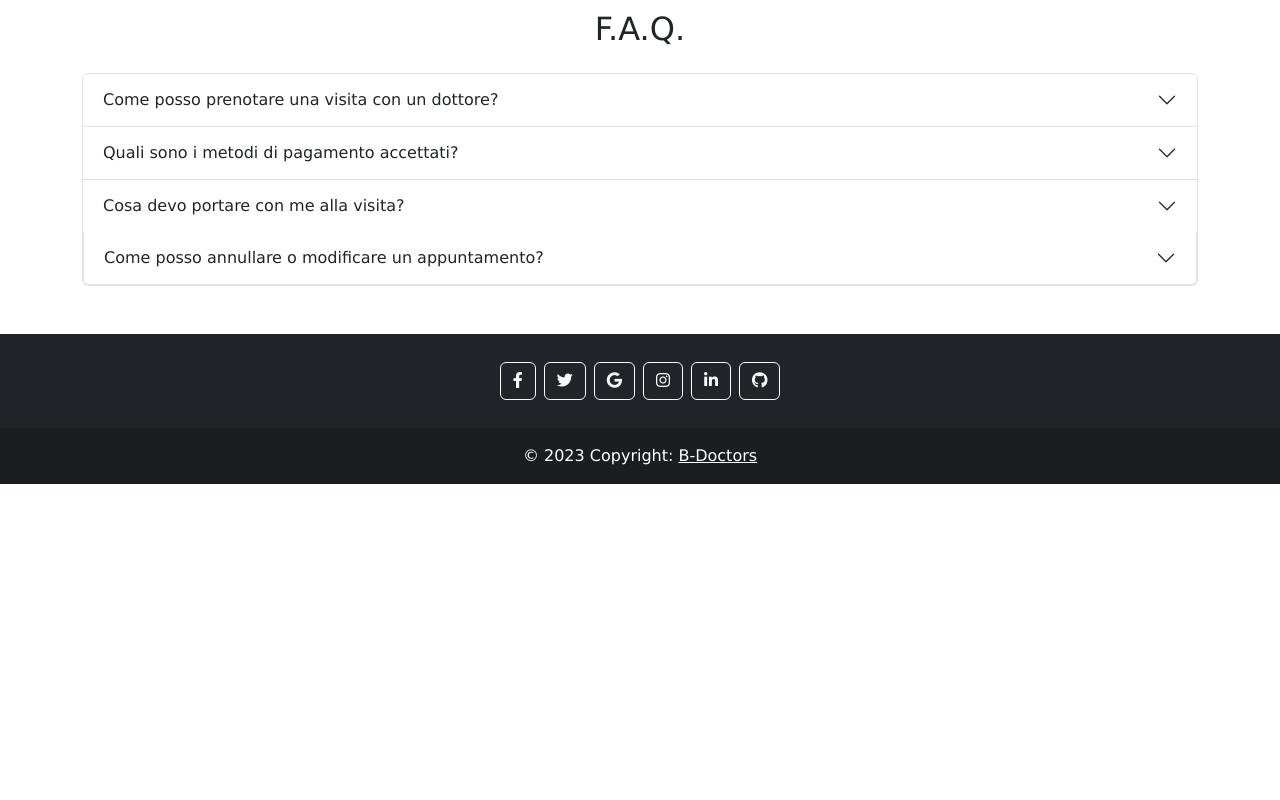
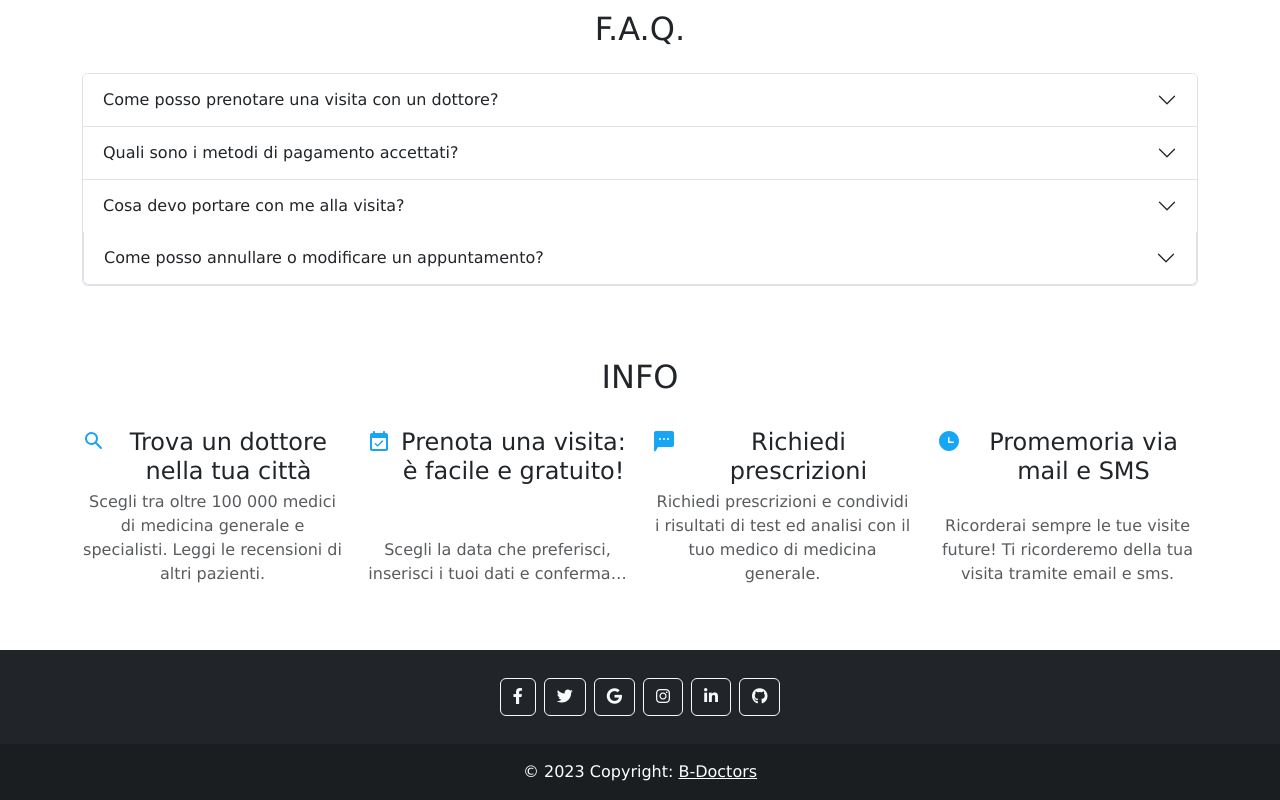
Before and after one commit to Riccardouras/Bdoctors-frontend, a Vue app: page / in a window 1280 px wide. Shown: the part 560-1360 px from the top of the page. Before the commit the page ends 1044 px from the top, so only its background shows below. Built offline with nearby package versions, Linux system fonts and the light colour scheme; no server answers.

Commit message:
card + mediaquery

```diff
--- a/src/components/AdvancedSearch.vue
+++ b/src/components/AdvancedSearch.vue
@@ -72,19 +72,19 @@ export default {
         <div class="background">
 
             <!-- FORM RICERCA -->
-            <div class="container">
+            <div class="container form-container">
                 <div class="titleDoctor d-flex flex-column justify-content-around w-75 m-auto align-items-start pt-5">
                     <h2>Filtra per numero di recensioni e numero di stelle</h2>
                 </div>
                 <div class="form-row d-flex align-items-center">
-                    <div class="col me-3">
+                    <div class="form-col col me-3">
                         <label for="minAvgVote">Voto minimo</label>
                         <select @change="saveMinAvgVote($event)" class="form-control p-2" name="minAvgVote" id="minAvgVote">
                             <option :value="0" :key="0" selected>Nessun minimo</option>
                             <option v-for="n in 5" :value="n" :key="n">{{ n }}</option>
                         </select>
                     </div>
-                    <div class="col me-3">
+                    <div class="form-col  col me-3">
                         <label for="minNumOfReviews">Numero minimo di recensioni</label>
                         <select @change="saveMinNumOfReviews($event)" class="form-control p-2" name="minNumOfReviews"
                             id="minNumOfReviews">
@@ -92,25 +92,19 @@ export default {
                             <option v-for="n in 10" :value="n">{{ n }}</option>
                         </select>
                     </div>
-                    <div class="col me-3">
+                    <div class="form-col col me-3">
                         <label for="specialization">Specializzazione:</label>
                         <select @change="saveSpecialtyID($event)" class="form-control" name="specialty" id="specialty">
-                            <option v-for="specialty in store.specialties" :value="specialty.id" :key="specialty.id" :selected="store.specialtyID == specialty.id">
-                            {{ specialty.name }}
+                            <option v-for="specialty in store.specialties" :value="specialty.id" :key="specialty.id"
+                                :selected="store.specialtyID == specialty.id">
+                                {{ specialty.name }}
                             </option>
                         </select>
                     </div>
                     <button @click="searchWithFilter(store.specialtyID, store.minAvgVote, store.minNumOfReviews)"
                         class="button text-center mt-4">Cerca</button>
                 </div>
-                <div class="form-row d-flex align-items-center">
-
-                    <!-- <button :disabled="store.specialtyID != 0 ? false : true" @click="submitForm"
-                        class="button text-center mt-4">Cerca</button> -->
-                </div>
             </div>
-
-
         </div>
     </header>
 
@@ -123,13 +117,19 @@ export default {
                 </div>
                 <div class="col-sm-3 mt-2" v-for="doctor in store.doctors" :key="doctor.id">
                     <div class="card">
-                        <img class="card-img-top" style="height: 200px;" :src="doctor.doctorImage" :alt="doctor.doctorName">
-                        <div class="card-body" style="min-height: 300px;">
+                        <img class="card-img-top heading pb-2" style="height: 200px; object-fit: contain;"
+                            :src="doctor.doctorImage" :alt="doctor.doctorName">
+                        <div class="content">
                             <h5 class="card-title">{{ doctor.doctorName }}</h5>
-                            <p class="card-text" v-for="specialty in doctor.doctorSpecialtiesArray">{{ specialty }}</p>
+                            <span>Specializzato in:</span>
+                            <ul class="list-unstyled">
+                                <li class="specialization text-center" v-for="specialty in doctor.doctorSpecialtiesArray">{{
+                                    specialty }}</li>
+                            </ul>
                             <p class="card-text">Voto medio: {{ doctor.averageVote }}</p>
                             <p class="card-text">Numero recensioni: {{ doctor.numberOfReviews }}</p>
-                            <router-link :to="`/doctorpage/${doctor.doctorId}`">Vai alla pagina del dottore</router-link>
+                            <button class="btn"><router-link :to="`/doctorpage/${doctor.doctorId}`">Vai alla pagina del
+                                    dottore</router-link></button>
                         </div>
                     </div>
                 </div>
@@ -139,6 +139,22 @@ export default {
 </template>
 
 <style lang="scss">
+@use '../style/partials/variables.scss' as var;
+
+@media (max-width: 992px) {
+    .form-row {
+        flex-direction: column;
+        text-align: center;
+    }
+
+    .form-container {
+        min-height: 450px;
+    }
+
+    .form-col {
+        width: 100%;
+    }
+}
 
 .navbar {
     height: 100px;
@@ -157,6 +173,72 @@ export default {
     justify-content: space-between;
 }
 
+.card {
+    position: relative;
+    display: flex;
+    align-items: center;
+    justify-content: center;
+    width: 320px;
+    box-shadow: 0 10px 20px rgba(0, 0, 0, 0.2);
+    height: 100%;
+    padding: 32px;
+    overflow: hidden;
+    border-radius: 10px;
+    background: #212121;
+    border: 2px solid #313131;
+    transition: all 0.5s cubic-bezier(0.23, 1, 0.320, 1);
+}
+
+.content {
+    display: flex;
+    flex-direction: column;
+    justify-content: space-around;
+    height: 100%;
+    align-items: center;
+    gap: 20px;
+    color: #e8e8e8;
+    transition: all 0.5s cubic-bezier(0.23, 1, 0.320, 1);
+}
+
+.content .heading {
+    font-weight: 700;
+    font-size: 32px;
+}
+
+.content .para {
+    line-height: 1.5;
+}
+
+.content .btn {
+    color: #e8e8e8;
+    text-decoration: none;
+    padding: 10px;
+    font-weight: 600;
+    border: none;
+    cursor: pointer;
+    background: #07090c;
+    border-radius: 5px;
+    box-shadow: 0 5px 10px rgba(0, 0, 0, 0.2);
+
+    a {
+        text-decoration: none;
+    }
+}
+
+.card:hover {
+    box-shadow: var.$primaryColor;
+    border-color: var.$primaryColor;
+}
+
+.content .btn:hover {
+    outline: 2px solid #e8e8e8;
+    background: transparent;
+    color: var.$primaryColor;
+}
+
+.content .btn:active {
+    box-shadow: none;
+}
 
 #logo {
     width: 110px;
@@ -171,14 +253,11 @@ export default {
 header a {
     text-decoration: none;
     color: white;
-
-
 }
 
 .link-header:hover {
     color: black;
 }
-
 
 
 .background {
@@ -198,14 +277,6 @@ header a {
     margin: auto;
 }
 
-.button {
-    background-color: white;
-    width: 100px;
-    height: 50px;
-    border: none;
-    border-radius: 6px;
-    color: #17a5f5;
-}
 
 .form-select {
     height: 50px;
--- a/src/components/AppFooter.vue
+++ b/src/components/AppFooter.vue
@@ -1,9 +1,9 @@
 <script>
 
-    export default{
+export default {
     name: 'AppFooter',
-        data(){
-            return{
+    data() {
+        return {
             datodiprova: 'valorediprova'
         }
     }
@@ -12,6 +12,98 @@
 </script>
 
 <template>
+    <!-- INFO -->
+    <div class="container mt-5 mb-4">
+        <div class="row">
+            <div class="text-center mt-4 mb-4">
+                <h2>INFO</h2>
+            </div>
+            <div class="col-md-3 mb-2 mb-sm-0 media d-flex justify-content-between flex-column mt-0">
+                <div class="pr-1">
+                    <div class="d-inline-flex">
+                        <i class="svg-icon svg-icon-search svg-icon-size-24 svg-icon-color-secondary"><svg
+                                xmlns="http://www.w3.org/2000/svg" width="24" height="24" viewBox="0 0 24 24">
+                                <path
+                                    d="M14 9.5a4.5 4.5 0 1 0-9 0 4.5 4.5 0 0 0 9 0Zm-.665 5.249a6.5 6.5 0 1 1 1.414-1.414l4.958 4.958a1 1 0 0 1-1.414 1.414l-4.958-4.958Z">
+                                </path>
+                            </svg></i>
+                        <h3 class="h4 ml-1 mb-0 mr-1 ps-2 text-center">Trova un dottore nella tua città</h3>
+                    </div>
+                </div>
+                <div class="media-body">
+                    <p class="text-muted mt-1 mb-3 m-0 mb-sm-3 text-center">Scegli tra oltre 100&nbsp;000 medici di medicina
+                        generale e
+                        specialisti. Leggi le recensioni di altri pazienti.</p>
+                </div>
+            </div>
+
+            <div class="col-md-3 mb-2 mb-sm-0 media d-flex justify-content-between flex-column mt-0">
+                <div class="pr-1">
+                    <div class="d-inline-flex">
+                        <i class="svg-icon svg-icon-calendar-with-check svg-icon-size-24 svg-icon-color-secondary"><svg
+                                xmlns="http://www.w3.org/2000/svg" width="24" height="24" viewBox="0 0 24 24">
+                                <path
+                                    d="M16 11.53a.754.754 0 0 0-1.06 0l-4.35 4.35L9 14.29a.754.754 0 0 0-1.06 0c-.29.29-.29.77 0 1.06l1.94 1.94c.39.39 1.02.39 1.41 0l4.7-4.7c.3-.29.3-.77.01-1.06ZM19 4h-1V3c0-.55-.45-1-1-1s-1 .45-1 1v1H8V3c0-.55-.45-1-1-1s-1 .45-1 1v1H5c-1.11 0-1.99.9-1.99 2L3 20a2 2 0 0 0 2 2h14c1.1 0 2-.9 2-2V6c0-1.1-.9-2-2-2Zm-1 16H6c-.55 0-1-.45-1-1V9h14v10c0 .55-.45 1-1 1Z">
+                                </path>
+                            </svg></i>
+
+                        <h3 class="h4 ml-1 mb-0 mr-1 ps-2 text-center">Prenota una visita: è facile e gratuito!</h3>
+                    </div>
+                </div>
+                <div class="media-body">
+                    <p class="text-muted mt-1 mb-3 m-0 mb-sm-3 text-center">Scegli la data che preferisci, inserisci i tuoi
+                        dati e
+                        conferma…
+                    </p>
+                </div>
+            </div>
+
+            <div class="col-md-3 mb-2 mb-sm-0 media d-flex justify-content-between flex-column mt-0">
+                <div class="pr-1">
+                    <div class="d-inline-flex">
+                        <i class="svg-icon svg-icon-bubble-chat-texting svg-icon-size-24 svg-icon-color-secondary"><svg
+                                xmlns="http://www.w3.org/2000/svg" width="24" height="24" viewBox="0 0 24 24">
+                                <path
+                                    d="M20 2H4c-1.1 0-1.99.9-1.99 2l-.008 17.23c0 1.026 1.36 1.388 1.868.497L6 18h14c1.1 0 2-.9 2-2V4c0-1.1-.9-2-2-2ZM9 10a1 1 0 1 1-2 0 1 1 0 0 1 2 0Zm4 0a1 1 0 1 1-2 0 1 1 0 0 1 2 0Zm4 0a1 1 0 1 1-2 0 1 1 0 0 1 2 0Z">
+                                </path>
+                            </svg></i>
+
+                        <h3 class="h4 ml-1 mb-0 mr-1 ps-2 text-center">Richiedi prescrizioni</h3>
+                    </div>
+                </div>
+
+                <div class="media-body">
+                    <p class="text-muted mt-1 mb-3 m-0 mb-sm-3 text-center">Richiedi prescrizioni e condividi i risultati di
+                        test
+                        ed analisi
+                        con il tuo medico di medicina generale.</p>
+                </div>
+            </div>
+
+            <div class="col-md-3 mb-2 mb-sm-0 media d-flex justify-content-between flex-column  mt-0">
+                <div class="pr-1">
+                    <div class="d-inline-flex">
+                        <i class="svg-icon svg-icon-clock-filled svg-icon-size-24 svg-icon-color-secondary"><svg
+                                xmlns="http://www.w3.org/2000/svg" width="24" height="24" viewBox="0 0 24 24">
+                                <path
+                                    d="M12 22c5.523 0 10-4.477 10-10S17.523 2 12 2 2 6.477 2 12s4.477 10 10 10ZM11 8.75a.75.75 0 0 1 1.5 0v3.75h3.75a.75.75 0 0 1 0 1.5h-4.5a.75.75 0 0 1-.75-.75v-4.5Z">
+                                </path>
+                            </svg></i>
+
+                        <h3 class="h4 ml-1 mb-0 mr-1 ps-2 text-center">Promemoria via mail e SMS</h3>
+                    </div>
+                </div>
+
+                <div class="media-body">
+                    <p class="text-muted mt-1 mb-3 m-0 mb-sm-3 text-center">Ricorderai sempre le tue visite future! Ti
+                        ricorderemo
+                        della tua
+                        visita tramite email e sms.</p>
+                </div>
+            </div>
+        </div>
+    </div>
+
 
     <div class=" mt-5">
         <!-- LINK SOCIAL -->
@@ -21,13 +113,16 @@
                     <section class="mb-4">
                         <a class="btn btn-outline-light btn-floating m-1" href="#!" role="button"><i
                                 class="fab fa-facebook-f"></i></a>
-                <a class="btn btn-outline-light btn-floating m-1" href="#!" role="button"><i class="fab fa-twitter"></i></a>
-                <a class="btn btn-outline-light btn-floating m-1" href="#!" role="button"><i class="fab fa-google"></i></a>
+                        <a class="btn btn-outline-light btn-floating m-1" href="#!" role="button"><i
+                                class="fab fa-twitter"></i></a>
+                        <a class="btn btn-outline-light btn-floating m-1" href="#!" role="button"><i
+                                class="fab fa-google"></i></a>
                         <a class="btn btn-outline-light btn-floating m-1" href="#!" role="button"><i
                                 class="fab fa-instagram"></i></a>
                         <a class="btn btn-outline-light btn-floating m-1" href="#!" role="button"><i
                                 class="fab fa-linkedin-in"></i></a>
-                <a class="btn btn-outline-light btn-floating m-1" href="#!" role="button"><i class="fab fa-github"></i></a>
+                        <a class="btn btn-outline-light btn-floating m-1" href="#!" role="button"><i
+                                class="fab fa-github"></i></a>
                     </section>
                 </div>
                 <div class="text-center p-3" style="background-color: rgba(0, 0, 0, 0.2);">
@@ -37,11 +132,6 @@
             </div>
         </div>
     </div>
-
 </template>
 
-<style lang="scss" scoped>
-
-
-
-</style>
+<style lang="scss" scoped></style>
--- a/src/components/HomePage.vue
+++ b/src/components/HomePage.vue
@@ -66,7 +66,8 @@ export default {
               <label class="text-white" for="specialization">Specializzazione:</label>
               <select @change="saveSpecialtyID($event)" class="form-control" name="specialty" id="specialty">
                 <option value="0" selected>Seleziona una specializzazione</option>
-                <option v-for="specialty in store.specialties" :value="specialty.id" :key="specialty.id">{{ specialty.name }}
+                <option v-for="specialty in store.specialties" :value="specialty.id" :key="specialty.id">{{ specialty.name
+                }}
                 </option>
               </select>
             </div>
@@ -96,6 +97,7 @@ export default {
         </div>
       </div>
     </div>
+
   </main>
 
   <footer>
@@ -172,7 +174,6 @@ export default {
 </template>
 
 <style lang="scss">
-
 .navbar {
   height: 100px;
   display: flex;
@@ -193,6 +194,14 @@ export default {
 
 #logo {
   width: 110px;
+}
+
+.svg-icon {
+  color: #17a5f5;
+}
+
+.svg-icon path {
+  fill: currentColor;
 }
 
 .nav-right {
```
Lines whose indentation alone changed are shown as unchanged.
